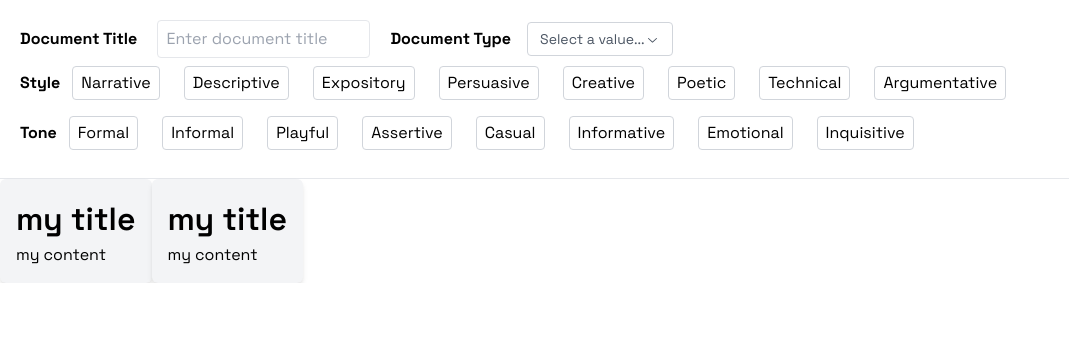
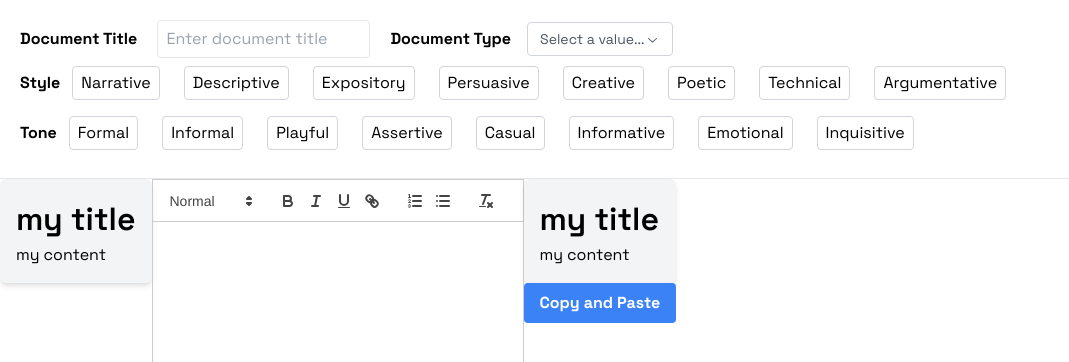
Before and after one commit to jasonxyang/scrapbook, a Next.js app: page / in a window 1280 px wide. Shown: the top 362 px of the page, without its empty margins (0-1069 px from the left). Built offline with nearby package versions, Linux system fonts and the light colour scheme.

Commit message:
testing out copy paste

```diff
--- a/components/RichTextEditor.tsx
+++ b/components/RichTextEditor.tsx
@@ -9,13 +9,15 @@ const ReactQuill = dynamic(() => import('react-quill'), {
 
 interface RichTextEditorProps {
   initialText?: string;
+  onTextChange: (newText: string) => void; // Callback function to update the text
 }
 
 const RichTextEditor: React.FC<RichTextEditorProps> = ({ initialText = '' }) => {
-  const [text, setText] = useState(initialText);
+  const [text, onTextChange] = useState(initialText);
 
   const handleChange = (content: string) => {
-    setText(content);
+    // setText(content);
+    onTextChange(content);
   };
 
   return <ReactQuill value={text} onChange={handleChange} />;
--- a/components/ScrapbookPanel.tsx
+++ b/components/ScrapbookPanel.tsx
@@ -1,12 +1,23 @@
-import React from "react";
+import React, { useState } from "react";
 import { STYLES, Style } from "@/types";
 import Panel from "./generic/Panel";
 import { memo } from "react";
+import RichTextEditor from './RichTextEditor';
+import { Quill } from "react-quill";
 
-const ScrapbookPanel = () => {
+const ScrapbookPanel: React.FC = () => {
+  const [editorText, setEditorText] = useState('Hello World11');
+  // Function to handle insertion of text into the editor
+  const handleInsertText = () => {
+    // Update the state to insert text into the editor
+    setEditorText("change text to this");
+    console.log("Inserted text:", editorText);
+  };
+
   return (
     <div>
         <Panel key="" title="my title" content="my content" />
+        <button className="bg-blue-500 hover:bg-blue-700 text-white font-bold py-2 px-4 rounded" onClick={handleInsertText}>Copy and Paste</button>
     </div>
   );
 };
--- a/pages/index.tsx
+++ b/pages/index.tsx
@@ -4,6 +4,7 @@ import StyleCheckboxGroup from "@/components/StyleCheckboxGroup";
 import ToneCheckboxGroup from "@/components/ToneCheckboxGroup";
 import TemplateSidePanel from "@/components/TemplateSidePanel";
 import ScrapbookPanel from "@/components/ScrapbookPanel";
+import RichTextEditor from "@/components/RichTextEditor";
 import { spaceGrotesk, spaceMono } from "@/fonts";
 import classNames from "classnames";
 
@@ -26,6 +27,7 @@ export default function Home() {
         <hr></hr>
         <div className="flex w-screen">
           <TemplateSidePanel />
+          <RichTextEditor/>
           <ScrapbookPanel />
         </div>
       </main>
--- a/styles/globals.css
+++ b/styles/globals.css
@@ -12,6 +12,7 @@ html,
 body {
   max-width: 100vw;
   overflow-x: hidden;
+  height: 100%;
 }
 
 a {
```
